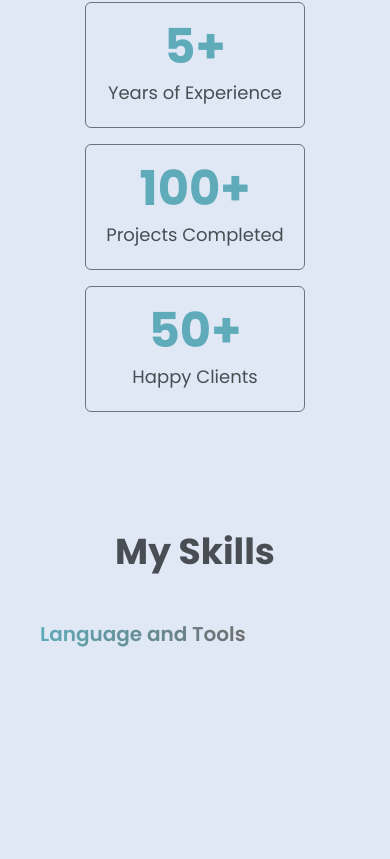
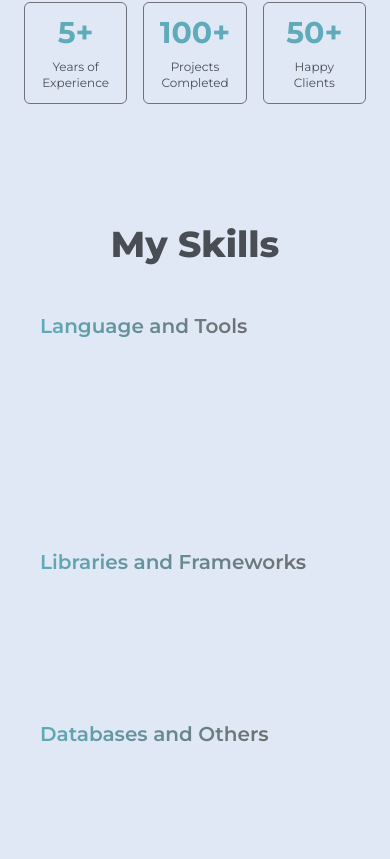
Before and after one commit to UmairAsim180/umair-portfolio, a Next.js app: page / in a window 390 px wide. Shown: the part 1485-2344 px from the top of the page. Built offline with nearby package versions, Linux system fonts and the light colour scheme.

Commit message:
Mobile UI Fixes

```diff
--- a/src/Components/About.js
+++ b/src/Components/About.js
@@ -52,7 +52,7 @@ const About = () => {
         };
     }, [])
     return (
-        <section ref={aboutRef} id="about" className="lg:w-[60%] m-auto font-poppins my-10 flex flex-col justify-start items-center relative p-6">
+        <section ref={aboutRef} id="about" className="lg:w-[60%] m-auto font-montserrat my-10 flex flex-col justify-start items-center relative p-6">
             <h2 className="text-center dark:text-white md:text-5xl text-4xl font-extrabold">About</h2>
             <span className="mt-3 md:text-2xl text-xl text-center font-semibold bg-gradient-to-r from-[#5fabb9] to-[#6e6e6e] dark:to-[#d9d9d9] text-transparent bg-clip-text w-fit">
                 Get to Know About us
@@ -67,12 +67,12 @@ const About = () => {
 
             <TailwindBtn text={'Download Resume'} cssClass="w-fit" />
             {/* {Stats in About Section} */}
-            <div className="stat grid md:grid-cols-3 gap-4 my-8 ">
+            <div className="stat grid grid-cols-3 gap-4 my-8 ">
                 {stat.map((item, index) => {
                     return (
-                        <div key={index} className="text-center border border-zinc-500 rounded-md p-5 space-y-2">
-                            <span data-count={item.value} className="count-up text-5xl font-bold text-[#5fabb9]">0</span><span className="count-up text-5xl font-bold text-[#5fabb9]">+</span>
-                            <p className="text-lg">{item.label}</p>
+                        <div key={index} className="text-center border border-zinc-500 rounded-md md:p-5 p-3 space-y-2">
+                            <span data-count={item.value} className="count-up md:text-5xl text-3xl font-bold text-[#5fabb9]">0</span><span className="count-up md:text-5xl text-3xl font-bold text-[#5fabb9]">+</span>
+                            <p className="md:text-lg text-xs">{item.label}</p>
                         </div>
                     );
                 })}
--- a/src/Components/Contact.js
+++ b/src/Components/Contact.js
@@ -38,7 +38,7 @@ const Contact = () => {
     }
 
     return (
-        <section className="md:w-[60%] min-h-[80vh] m-auto font-poppins mt-10 flex flex-col justify-start items-center relative p-6">
+        <section className="md:w-[60%] min-h-[80vh] m-auto font-montserrat mt-10 flex flex-col justify-start items-center relative">
             <h2 className="text-center text-4xl md:text-5xl font-extrabold">Get in Touch</h2>
             <span className="mt-3 md:text-2xl text-xl text-center font-semibold bg-gradient-to-r from-[#5fabb9] to-[#6e6e6e] dark:to-[#d9d9d9] text-transparent bg-clip-text w-fit">
                 Let us Work Together
--- a/src/Components/Hero.js
+++ b/src/Components/Hero.js
@@ -32,13 +32,13 @@ const Hero = () => {
       };
     }, [])
     return (
-        <section ref={heroRef} id="home" className=" lg:w-[60%] min-h-[80vh] m-auto font-poppins mt-10 flex flex-col justify-center relative p-3">
+        <section ref={heroRef} id="home" className=" lg:w-[60%] min-h-[80vh] m-auto  mt-10 flex flex-col font-montserrat justify-center relative p-3">
             <img className="anim absolute inset-0 h-full w-full [mask-image:linear-gradient(to_bottom,black,transparent)] md:rounded-full opacity-30 invert z-[-1] hidden md:block" src="/Grid.png" alt="" />
             <div className="anim avatar w-full">
                 <img src="/Avatar.png" className="m-auto" alt="" />
             </div>
             <div className="flex flex-col justify-center items-center space-y-4 my-8">
-                <h2 className="anim text-center dark:text-white md:text-5xl text-4xl font-extrabold">Umair Asim</h2>
+                <h2 className="anim text-center dark:text-white md:text-5xl text-4xl font-extrabold font-montserrat">Umair Asim</h2>
                 <span className="anim mt-3 md:text-2xl text-xl text-center font-semibold bg-gradient-to-r from-[#5fabb9] to-[#6e6e6e] dark:to-[#d9d9d9] text-transparent bg-clip-text w-fit">
                     Web Developer
                 </span>
--- a/src/Components/Loader.js
+++ b/src/Components/Loader.js
@@ -13,7 +13,7 @@ export default function Loader({ onComplete }) {
     tl.fromTo(
       loaderRef.current,
       { opacity: 1 },
-      { opacity: 0, duration: 1, delay: 1 } // stays for 1s, fades in 1s
+      { opacity: 0,scale:10, duration: 1, delay: 1 } // stays for 1s, fades in 1s
     );
   }, [onComplete]);
 
@@ -22,7 +22,7 @@ export default function Loader({ onComplete }) {
       ref={loaderRef}
       className="fixed inset-0 flex items-center justify-center bg-black text-white z-[9999]"
     >
-      <h1 className="text-4xl font-bold">Hello 👋</h1>
+      <h1 className="text-4xl font-bold font-script">Hello 👋</h1>
     </div>
   );
 }
--- a/src/Components/Navbar.js
+++ b/src/Components/Navbar.js
@@ -35,9 +35,9 @@ const Navbar = () => {
         };
     }, [])
     return (
-        <nav ref={navRef} className="flex p-8 md:justify-evenly justify-between items-center w-full overflow-x-hidden">
+        <nav ref={navRef} className="flex p-8 md:justify-evenly justify-between items-center w-full overflow-x-hidden font-inter">
             <span className="font-script font-bold text-2xl">Umair</span>
-            <ul className="md:flex gap-5 hidden font-inter">
+            <ul className="md:flex gap-5 hidden">
                 {["Home", "About", "Projects", "Services", "Resume"].map((item, i) => (
                     <li
                         key={i}
--- a/src/Components/Projects.js
+++ b/src/Components/Projects.js
@@ -33,7 +33,7 @@ const Projects = () => {
         };
     }, []);
     return (
-        <section ref={projectWrapperRef} id="projects" className=" m-auto px-8 font-poppins my-10 flex flex-col justify-start items-center relative p-6 overflow-x-hidden">
+        <section ref={projectWrapperRef} id="projects" className=" m-auto px-8 font-montserrat my-10 flex flex-col justify-start items-center relative p-6 overflow-x-hidden">
             <h2 className="text-center dark:text-white md:text-5xl text-4xl font-extrabold">Projects</h2>
             <span className="mt-3 md:text-2xl text-xl text-center font-semibold bg-gradient-to-r from-[#5fabb9] to-[#6e6e6e] dark:to-[#d9d9d9] text-transparent bg-clip-text w-fit">
                 Some of My Work
@@ -43,7 +43,7 @@ const Projects = () => {
                     {projects.map((project, index) => (
                         <div
                             key={index}
-                            className="flex flex-col justify-between bg-cover bg-center rounded-lg p-5 text-white space-y-2 w-[600px] h-[400px] shrink-0 m-2"
+                            className="flex flex-col justify-between bg-cover bg-center rounded-lg p-5 text-white space-y-2 md:w-[600px] w-[80vw] md:h-[400px] aspect-video shrink-0 m-2"
                             style={{ backgroundImage: `url(${project.image})` }}
                         >
                             <h2>{project.title}</h2>
--- a/src/Components/Services.js
+++ b/src/Components/Services.js
@@ -22,7 +22,7 @@ const Services = () => {
     }, [])
 
     return (
-        <section ref={servicesRef} id="services" className="lg:w-[60%] min-h-[80vh] m-auto font-poppins mt-10 flex flex-col justify-start items-center relative p-6">
+        <section ref={servicesRef} id="services" className="lg:w-[60%] min-h-[80vh] m-auto font-montserrat mt-10 flex flex-col justify-start items-center relative p-6">
             <h2 className="text-center dark:text-white md:text-5xl text-4xl font-extrabold">What I Do</h2>
             <span className="mt-3 text-xl md:text-2xl text-center font-semibold bg-gradient-to-r from-[#5fabb9] to-[#6e6e6e] dark:to-[#d9d9d9] text-transparent bg-clip-text w-fit">
                 My Services
--- a/src/Components/Skills.js
+++ b/src/Components/Skills.js
@@ -33,17 +33,17 @@ const Skills = () => {
         };
     }, [])
     return (
-        <section ref={skillRef} className="techStack lg:w-[60%] m-auto font-poppins my-10 relative p-6">
+        <section ref={skillRef} className="techStack lg:w-[60%] m-auto font-montserrat my-10 relative p-6">
             <h2 className="text-center dark:text-white text-4xl md:text-5xl font-extrabold">My Skills</h2>
 
             <div className="my-8 p-4">
                 <span className="mt-3 md:text-2xl text-xl font-semibold bg-gradient-to-r from-[#5fabb9] to-[#6e6e6e] dark:to-[#d9d9d9] text-transparent bg-clip-text w-fit">
                     Language and Tools
                 </span>
-                <div className="fade-left flex flex-wrap gap-4 pl-10 my-4">
+                <div className="fade-left flex flex-wrap gap-4 md:pl-10 my-4">
                     {skills.Languages.map((item, index) => {
                         return (
-                            <div key={index} className="items-center space-x-2 flex flex-col size-14">
+                            <div key={index} className="items-center space-x-2 flex flex-col md:size-14 size-12">
                                 <img src={item.icon} alt={item.text} className="" />
                             </div>
                         )
@@ -54,10 +54,10 @@ const Skills = () => {
                 <span className="mt-3 md:text-2xl text-xl font-semibold bg-gradient-to-r from-[#5fabb9] to-[#6e6e6e] dark:to-[#d9d9d9] text-transparent bg-clip-text w-fit">
                     Libraries and Frameworks
                 </span>
-                <div className="fade-left flex flex-wrap gap-4 pl-10 my-4">
+                <div className="fade-left flex flex-wrap gap-4 md:pl-10 my-4">
                     {skills.Frameworks.map((item, index) => {
                         return (
-                            <div key={index} className="items-center space-x-2 flex flex-col size-14">
+                            <div key={index} className="items-center space-x-2 flex flex-col md:size-14 size-12">
                                 <img src={item.icon} alt={item.text} className="" />
                             </div>
                         )
@@ -68,10 +68,10 @@ const Skills = () => {
                 <span className="mt-3 md:text-2xl text-xl font-semibold bg-gradient-to-r from-[#5fabb9] to-[#6e6e6e] dark:to-[#d9d9d9] text-transparent bg-clip-text w-fit">
                     Databases and Others
                 </span>
-                <div className="flex flex-wrap gap-4 pl-10 my-4">
+                <div className="flex flex-wrap gap-4 md:pl-10 my-4">
                     {skills.Databases.map((item, index) => {
                         return (
-                            <div key={index} className="fade-left items-center space-x-2 flex flex-col size-14">
+                            <div key={index} className="fade-left items-center space-x-2 flex flex-col md:size-14 size-12">
                                 <img src={item.icon} alt={item.text} className="" />
                             </div>
                         )
--- a/src/app/layout.js
+++ b/src/app/layout.js
@@ -46,7 +46,7 @@ export default function RootLayout({ children }) {
       <Analytics />
       <html lang="en">
         <Provider>
-          <body className={`${oleoscript.variable} ${montserrat.variable} ${poppins.variable} ${inter.variable} antialiased bg-[#E0E8F6] text-[#484E53] dark:bg-[#1E1E1E] dark:text-[#E1E1E1]`}>
+          <body className={`${oleoscript.variable} ${montserrat.variable} ${poppins.variable} ${inter.variable} antialiased bg-[#E0E8F6] text-[#484E53] dark:bg-[#1E1E1E] dark:text-[#E1E1E1] font-poppins`}>
             <LoaderWrapper>
               {children}
               <Toaster />
```
Also changed, not shown: src/Components/Testimonials.js (+6 -3 lines).
